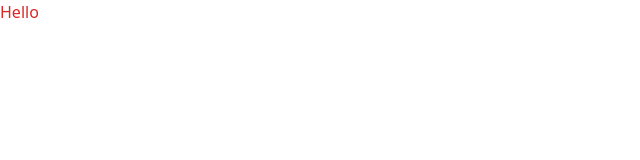
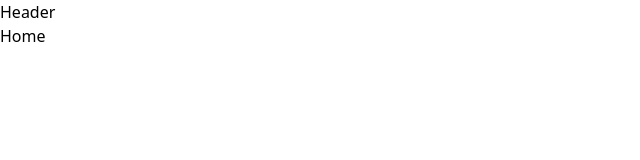
Before and after one commit to Shivam0069/movie_ticket, a React (Create React App) app: page / in a window 1280 px wide. Shown: the top 160 px of the page, without its empty margins (0-640 px from the left). Built offline with nearby package versions, Linux system fonts and the light colour scheme.

Commit message:
Added Routes for Home and DetailPAge

```diff
--- a/package.json
+++ b/package.json
@@ -8,6 +8,7 @@
     "@testing-library/user-event": "^13.5.0",
     "react": "^18.2.0",
     "react-dom": "^18.2.0",
+    "react-router-dom": "^6.21.3",
     "react-scripts": "5.0.1",
     "web-vitals": "^2.1.4"
   },
--- a/src/App.js
+++ b/src/App.js
@@ -1,11 +1,22 @@
+import { RouterProvider, createBrowserRouter } from "react-router-dom";
+import Home from "./components/Home";
+import DetailPage from "./components/DetailPage";
 
 function App() {
-  // fetch("https://api.tvmaze.com/search/shows?q=all")
-  // .then((res) => res.json())
-  // .then((data) => console.log(data));
+  const appRouter = createBrowserRouter([
+    {
+      path: "/",
+      element: <Home />,
+    },
+    {
+      path: "/detail/:id",
+      element: <DetailPage />,
+    },
+  ]);
+
   return (
-    <div className="text-red-600">
-      Hello
+    <div className="scroll-smooth">
+      <RouterProvider router={appRouter} />
     </div>
   );
 }
--- /dev/null
+++ b/src/components/DetailPage.js
@@ -0,0 +1,7 @@
+import React from "react";
+import { useParams } from "react-router-dom";
+
+export default function DetailPage() {
+  const { id } = useParams();
+  return <div>{id}</div>;
+}
--- /dev/null
+++ b/src/components/Header.js
@@ -0,0 +1,9 @@
+import React from 'react'
+
+export default function Header() {
+  return (
+    <div>
+      Header
+    </div>
+  )
+}
--- /dev/null
+++ b/src/components/Home.js
@@ -0,0 +1,11 @@
+import React from 'react'
+import Header from './Header'
+
+export default function Home() {
+  return (
+    <div>
+      <Header />
+      Home
+    </div>
+  )
+}
```
Also changed, not shown: 1 other file (tests, documents, lock files or other folders).
